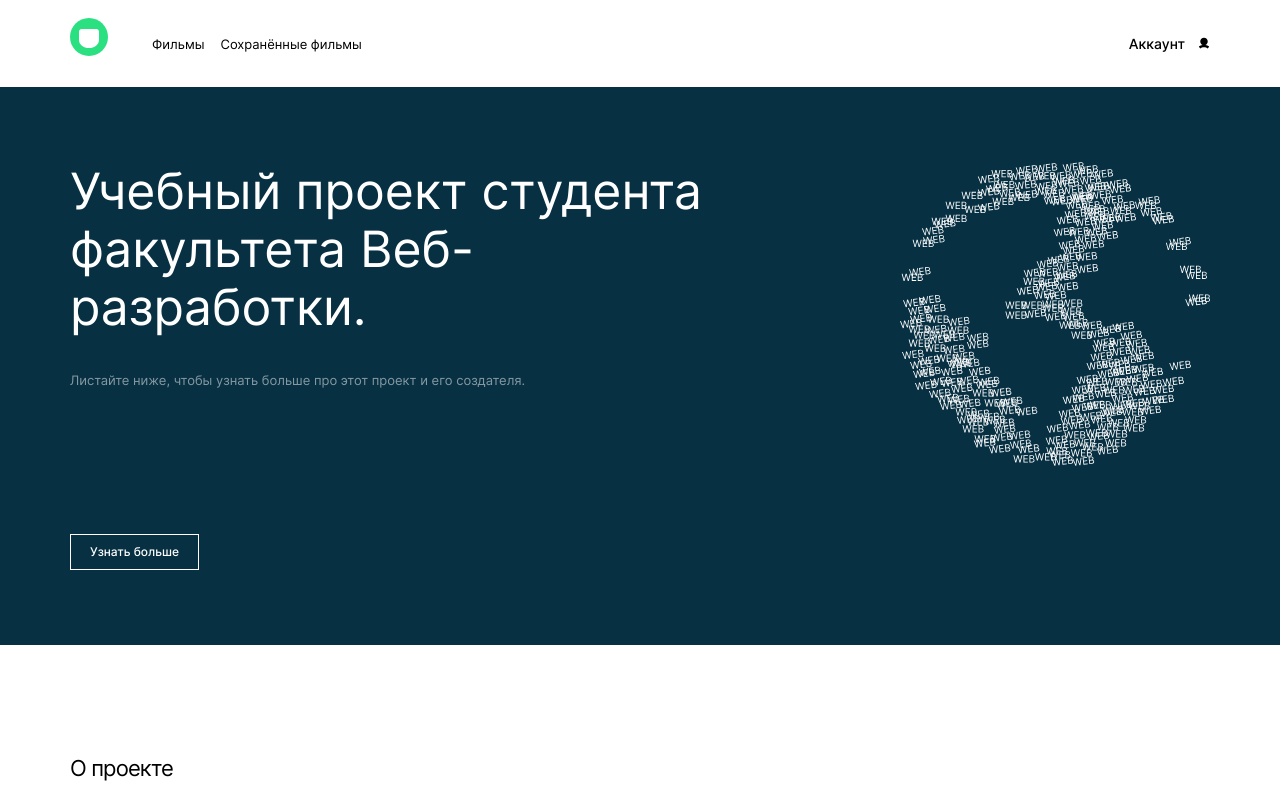
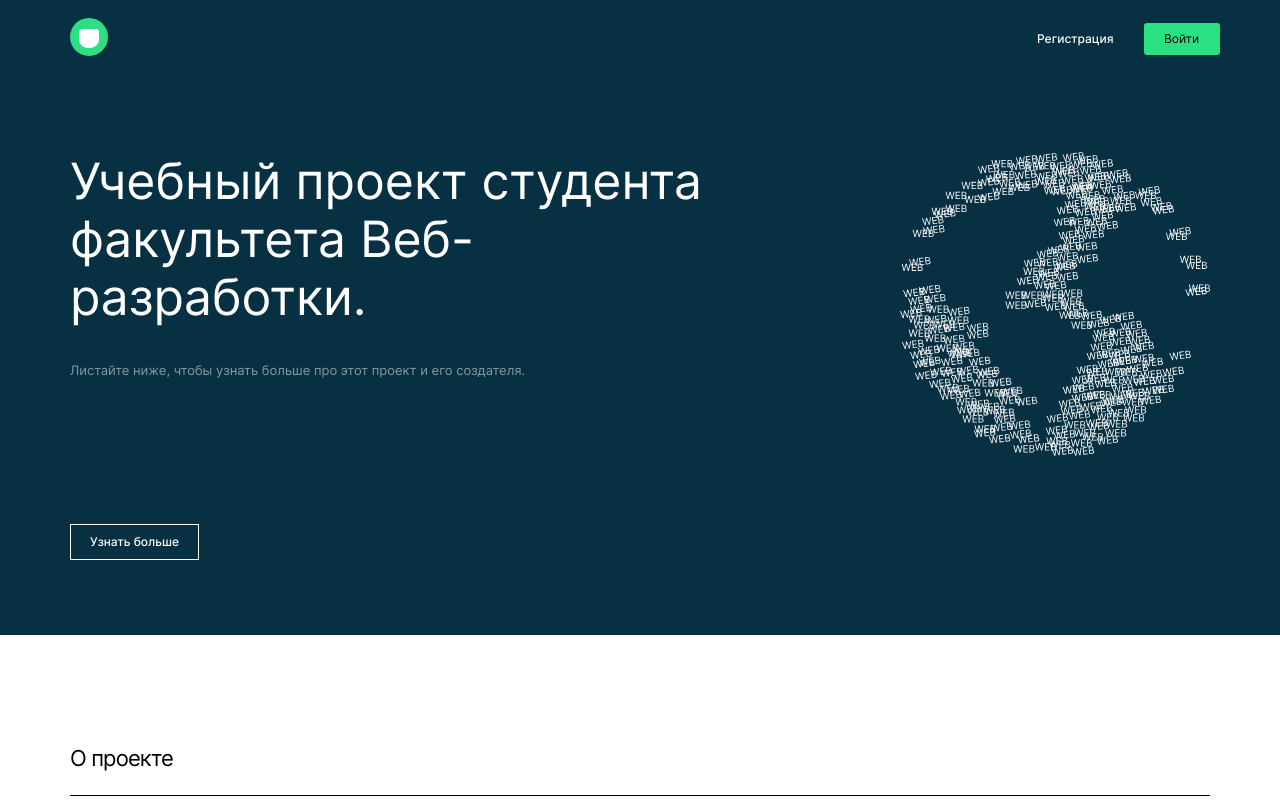
Before and after one commit to Maria-Serebrennikova/movies-explorer-frontend, a React (Create React App) app: page / in a window 1280 px wide. Shown: the top 800 px of the page. Built offline with nearby package versions, Linux system fonts and the light colour scheme.

Commit message:
fix: header bag

```diff
--- a/src/components/Header/Header.js
+++ b/src/components/Header/Header.js
@@ -1,20 +1,20 @@
 import React from "react";
 import logo from "../../images/logo.svg";
-// import ExitHeader from "../ExitHeader/ExitHeader";
+import ExitHeader from "../ExitHeader/ExitHeader";
 import "../Header/header.css";
 import Navigation from "../Navigation/Navigation";
 import { Link } from "react-router-dom";
 
 function Header({ isLoggedIn }) {
   return (
-    <header className='header header_theme_light'>
-    {/* <header className={`header ${isLoggedIn ? "header_theme_light" : ""}`}> */}
+    // <header className='header header_theme_light'>
+    <header className={`header ${isLoggedIn ? "header_theme_light" : ""}`}>
       <Link to="/">
         <img className="header__logo" src={logo} alt="Логотип" />
       </Link>
-      <Navigation/>
-      {/* <ExitHeader /> */}
-      {/* {isLoggedIn ? <Navigation /> : <ExitHeader />} */}
+      {/* <Navigation/>
+      <ExitHeader /> */}
+      {isLoggedIn ? <Navigation /> : <ExitHeader />}
     </header>
   );
 }
```
